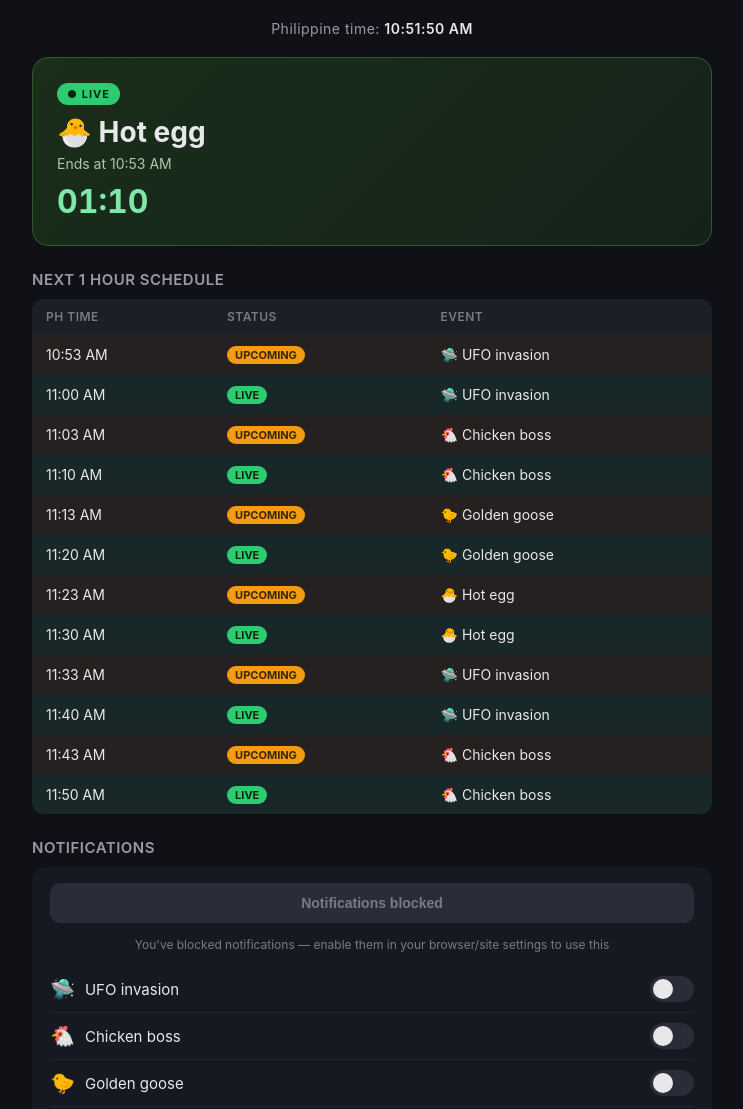
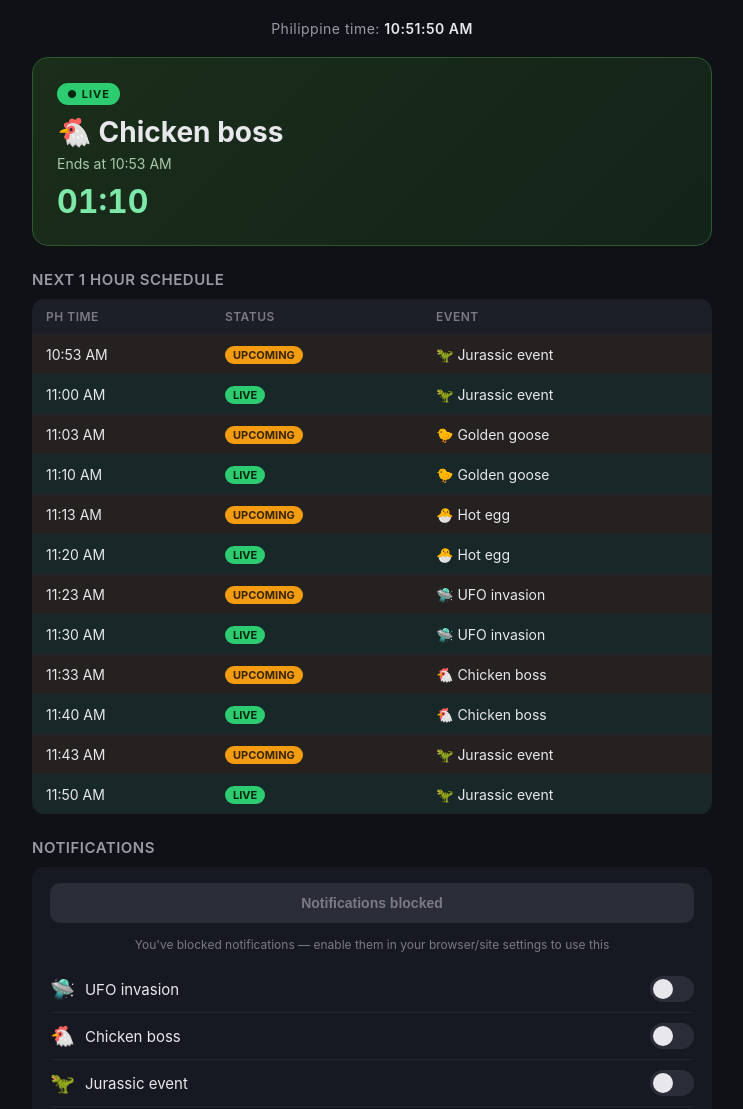
Before and after one commit to mnbvcxz24/grow-a-chicken-fighter-tracker, a plain HTML site: page index.html in a window 1280 px wide. Shown: the top 1109 px of the page, without its empty margins (268-1011 px from the left). Drawn offline with Linux system fonts and the light colour scheme.

Commit message:
Update 5

```diff
--- a/index.html
+++ b/index.html
@@ -500,6 +500,8 @@
     </div>
 
     <footer>
+      Grow a Chicken Fighter event tracker &middot; cycle: UFO Invasion &rarr; Chicken Boss &rarr; Jurassic Event &rarr;
+      Golden Goose &rarr; Hot Egg (10 min each)<br><br>
       Created by Albert Aldemita with Claude AI.<br>
       This is an unofficial fan-made tool and is not affiliated with, endorsed by, or connected to Roblox Corporation or
       the developers of Grow a Chicken Fighter. All game names, trademarks, and content belong to their respective
@@ -511,11 +513,17 @@
     const EVENTS = [
       { name: "UFO invasion", emoji: "🛸" },
       { name: "Chicken boss", emoji: "🐔" },
+      { name: "Jurassic event", emoji: "🦖" },
       { name: "Golden goose", emoji: "🐤" },
       { name: "Hot egg", emoji: "🐣" }
     ];
-    const ANCHOR_MIN = 17 * 60; // 5:00 PM anchor = start of UFO invasion
-    const CYCLE = 40; // minutes
+    // Fixed reference instant: Sept 13, 2026, 10:40 AM PH time = 02:40 UTC (PH is UTC+8, no DST).
+    // Calibrated against the real in-game state at that moment (UFO invasion block start).
+    // Using an absolute epoch anchor (not "minutes since midnight") matters now: with 5
+    // events at 10 min each, the cycle is 50 minutes, and 1440 (a day) isn't a multiple
+    // of 50 — so a day-relative anchor would drift/glitch at midnight. Epoch time doesn't.
+    const ANCHOR_EPOCH_MIN = Date.UTC(2026, 8, 13, 2, 40, 0) / 60000;
+    const CYCLE = EVENTS.length * 10; // minutes — 50 with 5 events
     const UPCOMING_OFFSET = 3; // minutes into the block before it switches to UPCOMING
 
     // --- Real push notifications (work even when the app is fully closed) ---
@@ -524,34 +532,31 @@
     const VAPID_PUBLIC_KEY = "BI7orXvy9IeiHAVlMzQKPaWCA8LXanm9z8qo7nlRiDSKCi691L4cbTMx2iO87-BJvvQ5wLjqSqbFBsEBBAt3saA";
 
     // Notification picks per event index — kept in memory + synced to the push server
-    const notifyFor = [false, false, false, false];
+    const notifyFor = EVENTS.map(() => false);
 
     const phFormatter = new Intl.DateTimeFormat('en-US', {
       timeZone: 'Asia/Manila', hour12: false,
       hour: '2-digit', minute: '2-digit', second: '2-digit'
     });
 
-    function getPHMinutes() {
-      const parts = phFormatter.formatToParts(new Date());
+    function fmtTimeFromDate(dateObj, withSeconds) {
+      const parts = phFormatter.formatToParts(dateObj);
       const obj = {};
       parts.forEach(p => obj[p.type] = p.value);
-      const h = parseInt(obj.hour, 10) % 24;
-      const m = parseInt(obj.minute, 10);
-      const s = parseInt(obj.second, 10);
-      return h * 60 + m + s / 60;
+      let h = parseInt(obj.hour, 10) % 24;
+      const m = obj.minute;
+      const s = obj.second;
+      const ampm = h >= 12 ? 'PM' : 'AM';
+      h = h % 12; if (h === 0) h = 12;
+      return withSeconds ? `${h}:${m}:${s} ${ampm}` : `${h}:${m} ${ampm}`;
     }
 
-    function fmtTimeFromMinutes(totalMin, withSeconds) {
-      totalMin = ((totalMin % 1440) + 1440) % 1440;
-      let h = Math.floor(totalMin / 60);
-      const m = Math.floor(totalMin % 60);
-      const s = Math.round((totalMin % 1) * 60);
-      const ampm = h >= 12 ? 'PM' : 'AM';
-      h = h % 12; if (h === 0) h = 12;
-      if (withSeconds) {
-        return `${h}:${String(m).padStart(2, '0')}:${String(s).padStart(2, '0')} ${ampm}`;
-      }
-      return `${h}:${String(m).padStart(2, '0')} ${ampm}`;
+    function dateFromEpochMin(epochMin) {
+      return new Date(Math.round(epochMin * 60000));
+    }
+
+    function getNowEpochMin() {
+      return Date.now() / 60000;
     }
 
     function fmtCountdown(totalSeconds) {
@@ -561,8 +566,8 @@
       return `${String(m).padStart(2, '0')}:${String(s).padStart(2, '0')}`;
     }
 
-    function cyclePosAt(t) {
-      return (((t - ANCHOR_MIN) % CYCLE) + CYCLE) % CYCLE;
+    function cyclePosAt(epochMin) {
+      return (((epochMin - ANCHOR_EPOCH_MIN) % CYCLE) + CYCLE) % CYCLE;
     }
 
     function updateNotifyStatusUI() {
@@ -656,16 +661,16 @@
     }
 
     function update() {
-      const t = getPHMinutes();
-      document.getElementById('clock').textContent = fmtTimeFromMinutes(t, true);
+      const t = getNowEpochMin();
+      document.getElementById('clock').textContent = fmtTimeFromDate(new Date(), true);
 
       const pos = cyclePosAt(t);
-      const eventIndex = Math.floor(pos / 10) % 4;
+      const eventIndex = Math.floor(pos / 10) % EVENTS.length;
       const posInBlock = pos % 10;
       const isLiveNow = posInBlock < UPCOMING_OFFSET;
 
       const liveEvent = EVENTS[eventIndex];
-      const nextEvent = EVENTS[(eventIndex + 1) % 4];
+      const nextEvent = EVENTS[(eventIndex + 1) % EVENTS.length];
       const liveCard = document.getElementById('live-card');
       const upcomingCard = document.getElementById('upcoming-card');
 
@@ -674,7 +679,7 @@
         const minutesToLiveEnd = UPCOMING_OFFSET - posInBlock;
         document.getElementById('live-event').textContent = `${liveEvent.emoji} ${liveEvent.name}`;
         document.getElementById('live-countdown').textContent = fmtCountdown(minutesToLiveEnd * 60);
-        document.getElementById('live-end').textContent = fmtTimeFromMinutes(t + minutesToLiveEnd, false);
+        document.getElementById('live-end').textContent = fmtTimeFromDate(dateFromEpochMin(t + minutesToLiveEnd), false);
         upcomingCard.classList.add('hidden');
       } else {
         liveCard.classList.add('hidden');
@@ -693,13 +698,13 @@
       const windowEnd = t + 60;
 
       let boundaries = [];
-      let firstBoundary = Math.floor((t - ANCHOR_MIN) / 10) * 10 + ANCHOR_MIN;
+      let firstBoundary = Math.floor((t - ANCHOR_EPOCH_MIN) / 10) * 10 + ANCHOR_EPOCH_MIN;
       for (let b = firstBoundary; b <= t + 60 + 10; b += 10) {
         const pos = cyclePosAt(b);
-        const idx = Math.floor(pos / 10) % 4;
+        const idx = Math.floor(pos / 10) % EVENTS.length;
         boundaries.push({ min: b, type: 'live', event: EVENTS[idx] });
         const upcomingMin = b + UPCOMING_OFFSET;
-        const nextIdx = (idx + 1) % 4;
+        const nextIdx = (idx + 1) % EVENTS.length;
         boundaries.push({ min: upcomingMin, type: 'upcoming', event: EVENTS[nextIdx] });
       }
 
@@ -712,7 +717,7 @@
         tr.className = b.type === 'live' ? 'row-live' : 'row-upcoming';
         const pillClass = b.type === 'live' ? 'live' : 'upcoming';
         const pillLabel = b.type === 'live' ? 'LIVE' : 'UPCOMING';
-        tr.innerHTML = `<td>${fmtTimeFromMinutes(b.min, false)}</td><td><span class="status-pill ${pillClass}">${pillLabel}</span></td><td>${b.event.emoji} ${b.event.name}</td>`;
+        tr.innerHTML = `<td>${fmtTimeFromDate(dateFromEpochMin(b.min), false)}</td><td><span class="status-pill ${pillClass}">${pillLabel}</span></td><td>${b.event.emoji} ${b.event.name}</td>`;
         tbody.appendChild(tr);
       });
     }
```
Also changed, not shown: gcf-push-worker-backend/src/index.js (+11 -18 lines).
